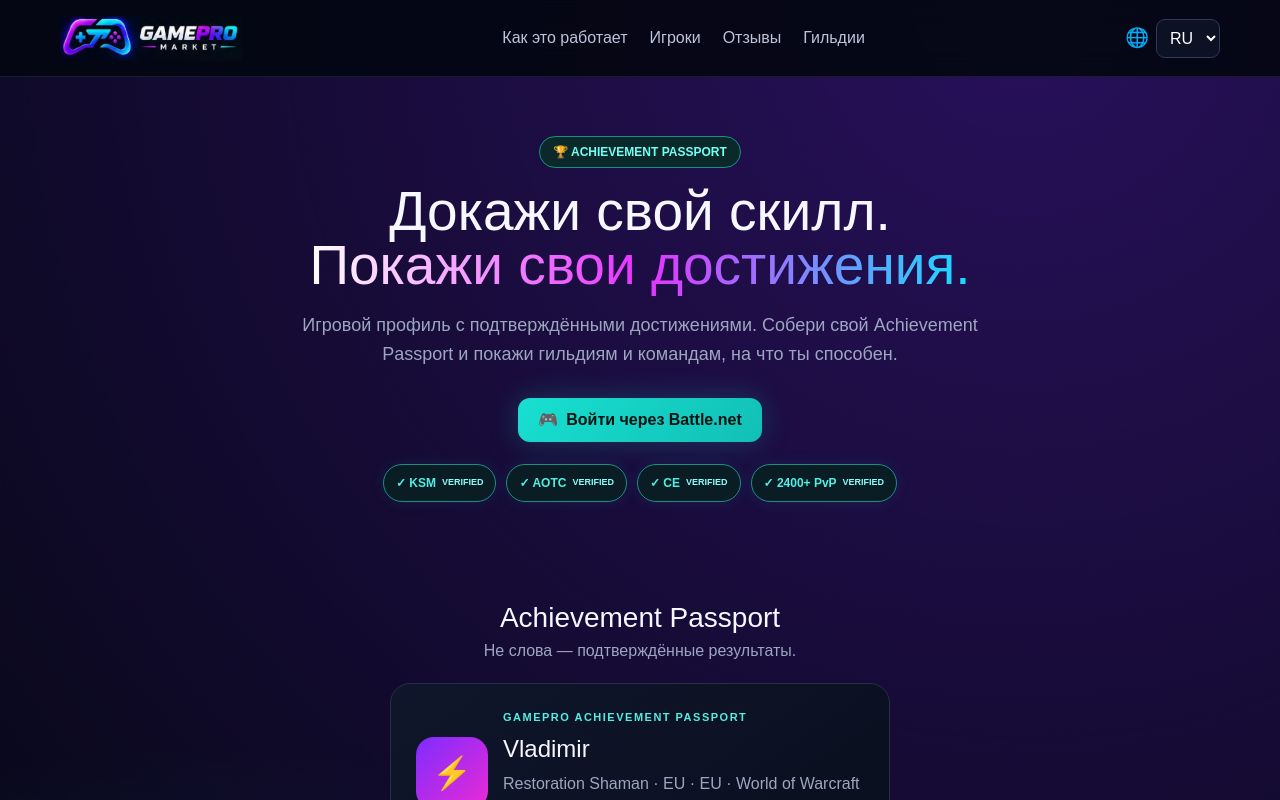
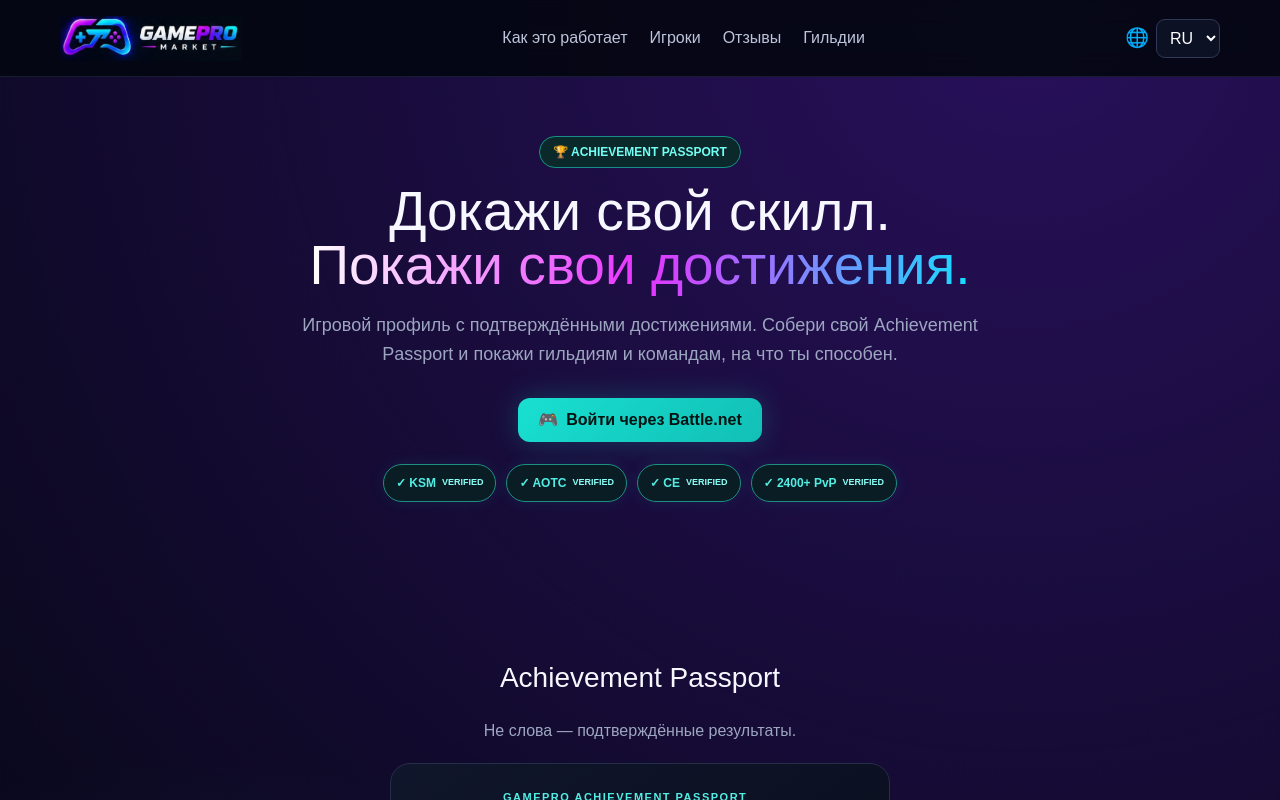
Before and after one commit to vesttrading/gamepro-market, a Next.js app: page / in a window 1280 px wide. Shown: the top 800 px of the page. Built offline with nearby package versions, Linux system fonts and the light colour scheme; no server answers.

Commit message:
Update margin styles for verified section
Added styles to increase margin for verified section.

```diff
--- a/app/globals.css
+++ b/app/globals.css
@@ -125,6 +125,15 @@
     min-width: 85px !important; /* Чтобы 4 карточки точно влезли в ряд */
     padding: 8px !important;
     box-sizing: border-box !important;
+}
+
+/* Прямое увеличение отступа над блоком VERIFIED */
+#passport h2,
+#passport .verified-title,
+#passport div[class*="grid"] h2 {
+    margin-top: 60px !important;
+    margin-bottom: 20px !important;
+    display: block !important;
 }
 
 /* 1. НАЙТИ ИГРОКА  Намертво уменьшаем весь общий блок до аккуратных 800px */
```
